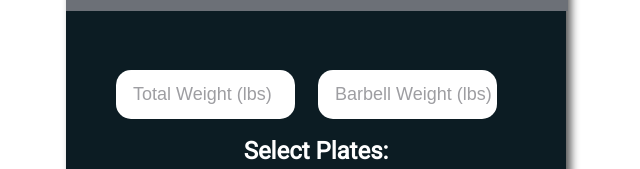
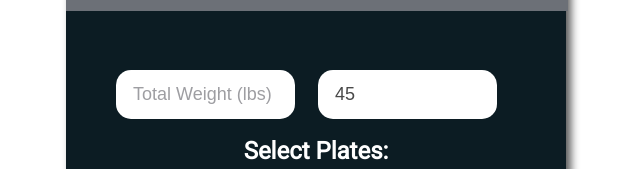
Before and after one commit to kevinmolina-io/barbell-calculator, a website: page dist/index.html in a window 1280 px wide. Shown: the part 432-601 px from the top of the page, without its empty margins (324-964 px from the left). Drawn offline with nearby package versions, Linux system fonts and the light colour scheme; the site is published under a folder, as on GitHub Pages, so addresses that start at the root find nothing.

Commit message:
-- changed app.js path

```diff
--- a/dist/index.html
+++ b/dist/index.html
@@ -81,6 +81,6 @@
 
     <script src="https://d3js.org/d3.v5.min.js"></script>
     <script src="https://ajax.googleapis.com/ajax/libs/jquery/3.4.1/jquery.min.js"></script>
-    <script src="/dist/app.js"></script>
+    <script src="app.js"></script>
   </body>
 </html>
```
